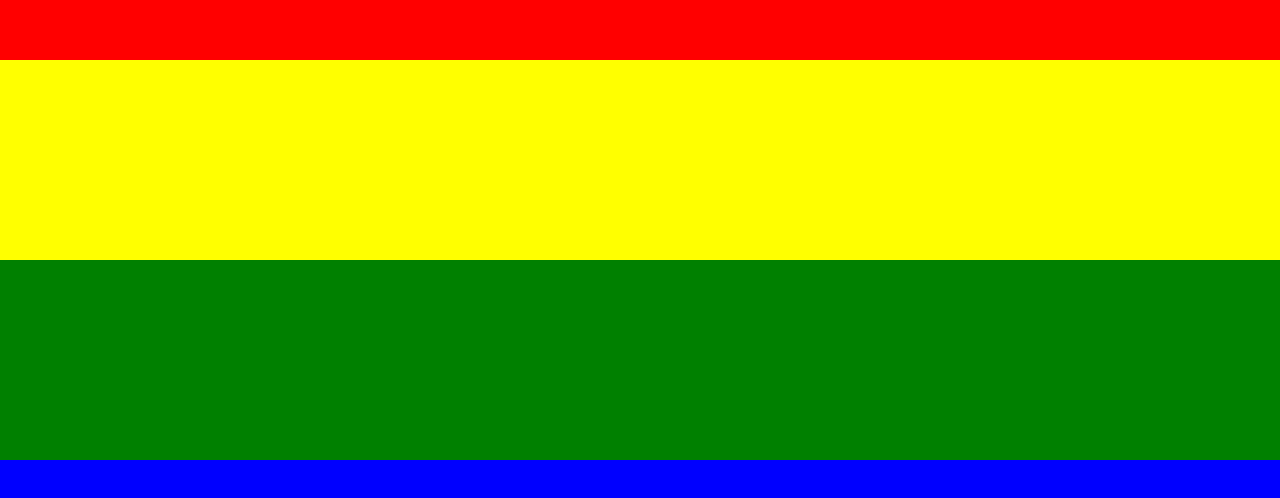
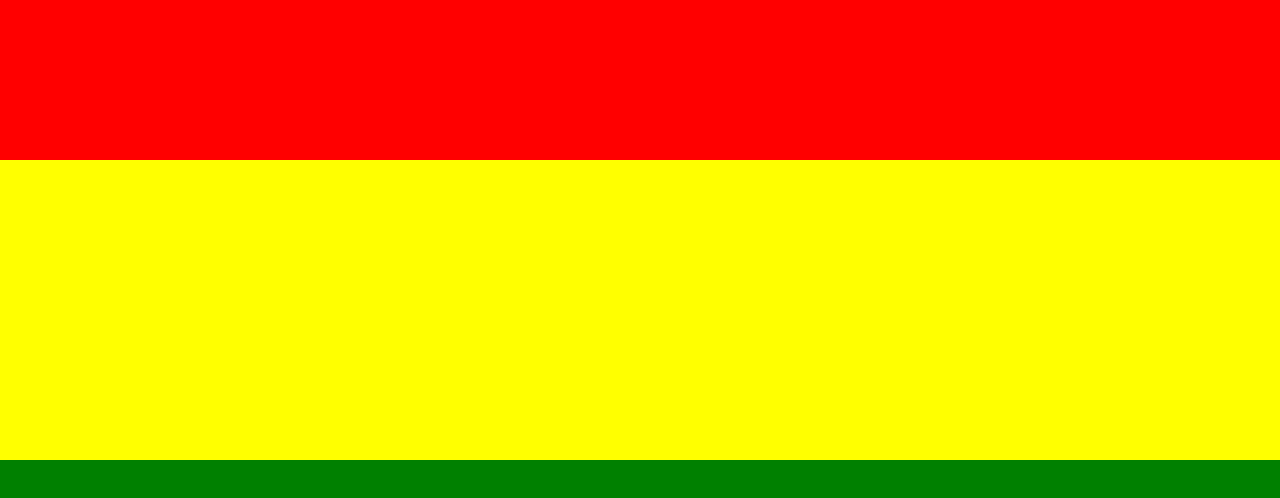
Before and after one commit to ada87/idea, a plain HTML site: page chapter-css3/css3-scroll.html in a window 1280 px wide. Shown: the part 140-638 px from the top of the page. Drawn offline with Linux system fonts and the light colour scheme.

Commit message:
Signed-off-by: ada87 <ada87@163.com>

```diff
--- a/chapter-css3/css3-scroll.html
+++ b/chapter-css3/css3-scroll.html
@@ -2,7 +2,7 @@
 
 	<head>
 		<meta charset="utf-8" />
-		<title>IE11上让滚动条透明并自动隐藏</title>
+		<title>IE10+/Wp手机 上让滚动条透明并自动隐藏</title>
 		<style>
 		@-webkit-viewport {
 		 width: device-width;
@@ -24,28 +24,28 @@
 		}
 		div,div:before,div:after{
 			width: 100%;
-			height: 200px;
+			height: 300px;
 			display: block;
-			border-top: 200px solid red;
-			border-bottom: 200px solid green;
+			border-top: 300px solid red;
+			border-bottom: 300px solid green;
 			background-color: yellow;
 			position: absolute;
 			text-align: center;
-			line-height: 200px;
+			line-height: 300px;
 		}
 		div:before{
-			margin-top: 400px;
-			content: "这是一个效果，注意左边的滚动条";
-			border-top: 200px solid blue;
-			border-bottom: 200px solid silver;
+			margin-top: 600px;
+			content: "这是一个效果，注意右边的滚动条";
+			border-top: 300px solid blue;
+			border-bottom: 300px solid silver;
 			background-color: black;
 			color: white;
 		}
 		div:after{
-			margin-top: 1000px;
+			margin-top: 1500px;
 			content: "想知道怎么实现话，你肯定知道怎么看的";
-			border-top: 200px solid aqua;
-			border-bottom: 200px solid orange;
+			border-top: 300px solid aqua;
+			border-bottom: 300px solid orange;
 			background-color: gold;
 			color: red;
 		}
```
Also changed, not shown: index.html (+1 -1 lines).
